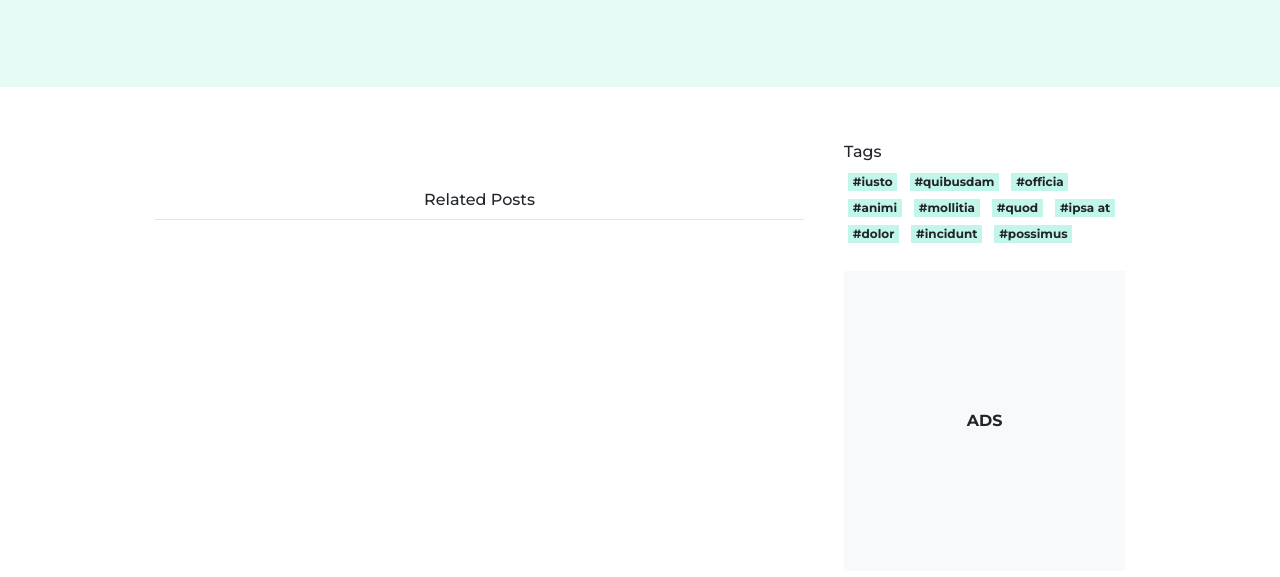
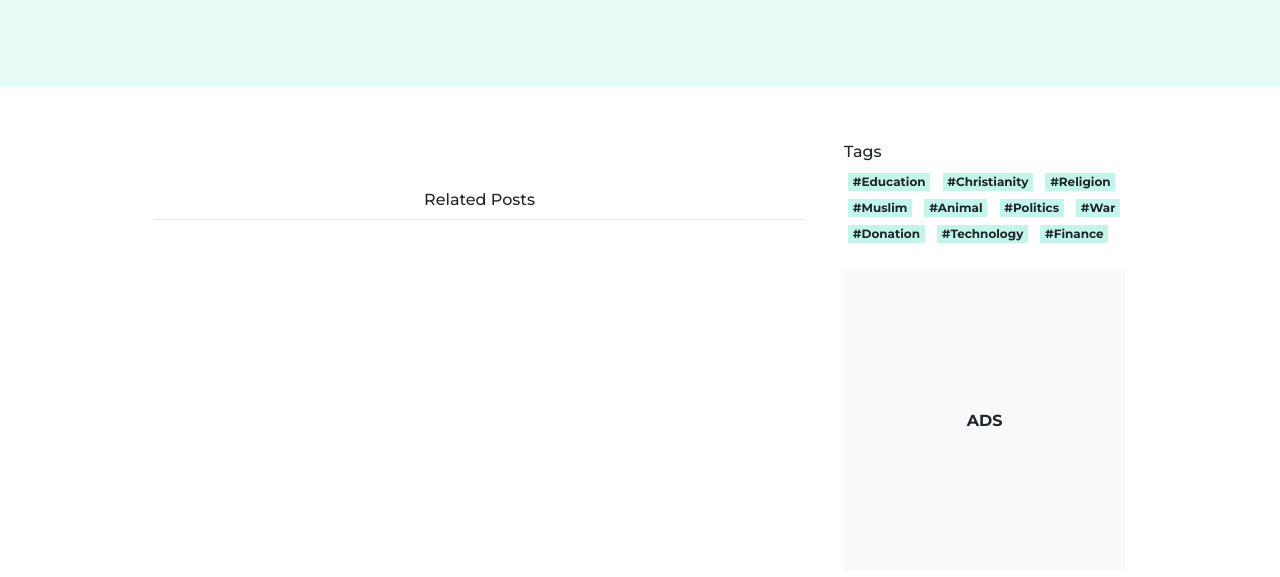
Before and after one commit to Ex-007/Paean, a website: page single-post.html in a window 1280 px wide. Shown: the part 223-800 px from the top of the page. Drawn offline with Linux system fonts and the light colour scheme; a script that the page names is missing.

Commit message:
configuring the tags

```diff
--- a/single-post.html
+++ b/single-post.html
@@ -88,16 +88,16 @@
             <!-- Sidebar -->
             <div class="page-sidebar">
                 <h6 class=" ">Tags</h6>
-                <a href="javascript:void(0)" class="badge badge-primary m-1">#iusto</a>
-                <a href="javascript:void(0)" class="badge badge-primary m-1">#quibusdam</a>
-                <a href="javascript:void(0)" class="badge badge-primary m-1">#officia</a>
-                <a href="javascript:void(0)" class="badge badge-primary m-1">#animi</a>
-                <a href="javascript:void(0)" class="badge badge-primary m-1">#mollitia</a>
-                <a href="javascript:void(0)" class="badge badge-primary m-1">#quod</a>
-                <a href="javascript:void(0)" class="badge badge-primary m-1">#ipsa at</a>
-                <a href="javascript:void(0)" class="badge badge-primary m-1">#dolor</a>
-                <a href="javascript:void(0)" class="badge badge-primary m-1">#incidunt</a>
-                <a href="javascript:void(0)" class="badge badge-primary m-1">#possimus</a>
+                <a href="javascript:void(0)" class="badge badge-primary m-1">#Education</a>
+                <a href="javascript:void(0)" class="badge badge-primary m-1">#Christianity</a>
+                <a href="javascript:void(0)" class="badge badge-primary m-1">#Religion</a>
+                <a href="javascript:void(0)" class="badge badge-primary m-1">#Muslim</a>
+                <a href="javascript:void(0)" class="badge badge-primary m-1">#Animal</a>
+                <a href="javascript:void(0)" class="badge badge-primary m-1">#Politics</a>
+                <a href="javascript:void(0)" class="badge badge-primary m-1">#War</a>
+                <a href="javascript:void(0)" class="badge badge-primary m-1">#Donation</a>
+                <a href="javascript:void(0)" class="badge badge-primary m-1">#Technology</a>
+                <a href="javascript:void(0)" class="badge badge-primary m-1">#Finance</a>
 
                 <div class="ad-card d-flex text-center align-items-center justify-content-center mt-4">
                     <span href="#" class="font-weight-bold">ADS</span>
```
